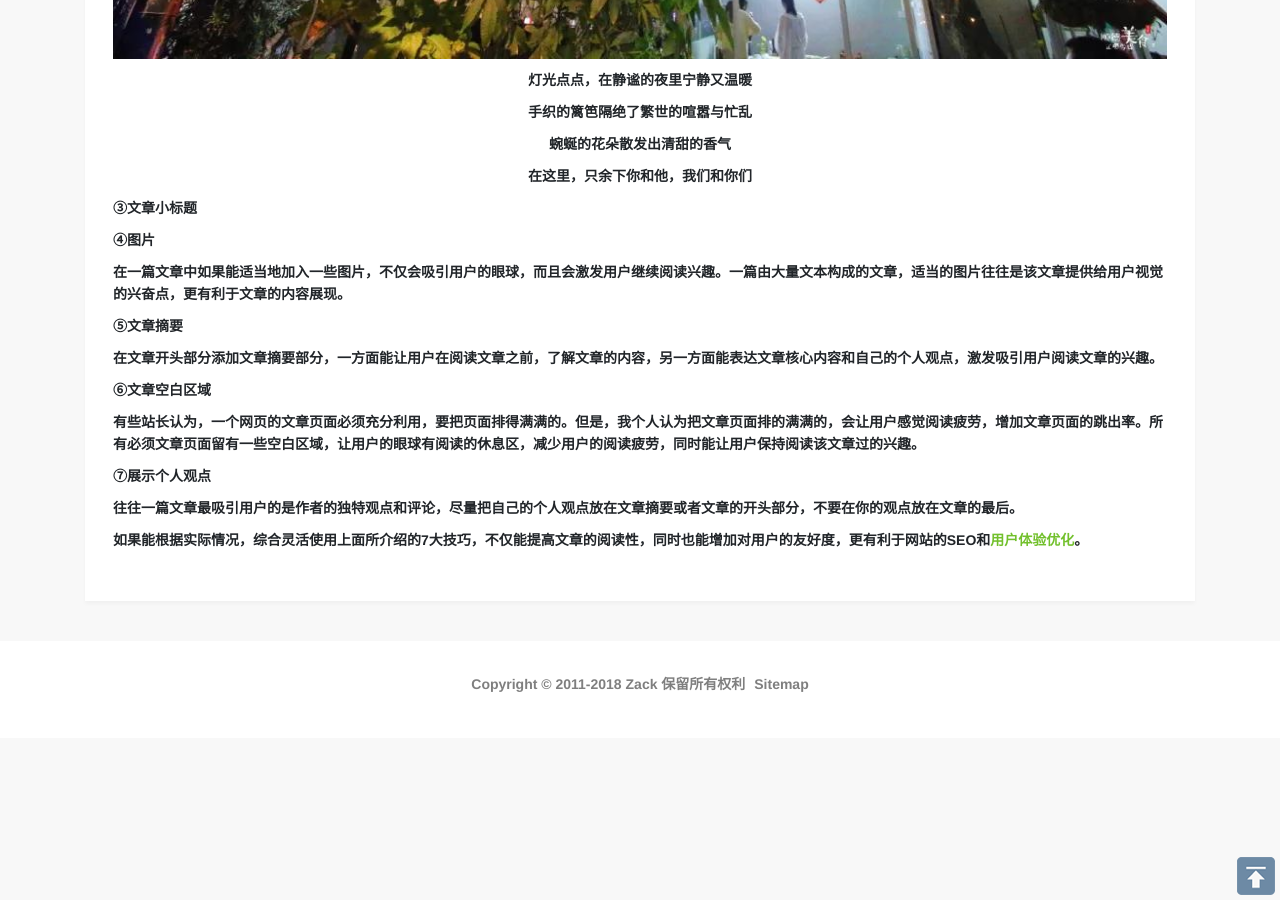
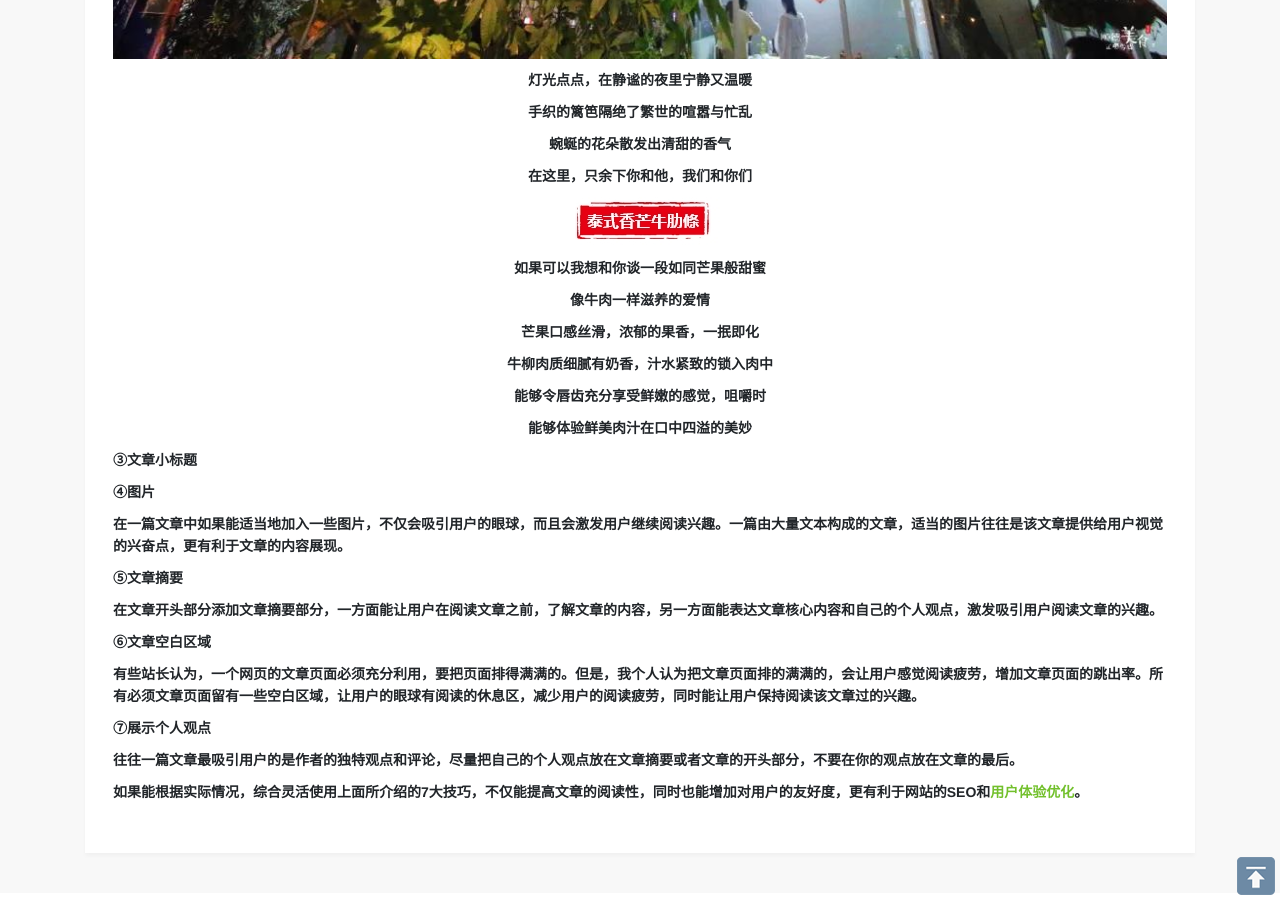
Before and after one commit to LeoQihao/LeoQihao.github.io, a Jekyll site: the page built from ueo/_posts/2011-09-06-web-read-skill.html, in a window 1280 px wide and 900 px high, scrolled down 3697 px. Built offline with Jekyll 4.4.1, drawn with Linux system fonts in a browser that asks for light colours.

Commit message:
Update 2011-09-06-web-read-skill.html

```diff
--- a/ueo/_posts/2011-09-06-web-read-skill.html
+++ b/ueo/_posts/2011-09-06-web-read-skill.html
@@ -47,6 +47,14 @@ description: 文章的阅读性是一个对用户友好的体现，熟练运用
 <p align="center">蜿蜒的花朵散发出清甜的香气</p>
 <p align="center">在这里，只余下你和他，我们和你们</p>
 
+  <p align="center"><img class="img-fluid" alt="Select Web文章列表" src="{{ site.url }}/images/ueo/6.jpg"></p>
+ <p align="center"> 如果可以我想和你谈一段如同芒果般甜蜜</p>
+<p align="center">像牛肉一样滋养的爱情</p>
+<p align="center">芒果口感丝滑，浓郁的果香，一抿即化</p>
+<p align="center">牛柳肉质细腻有奶香，汁水紧致的锁入肉中</p>
+<p align="center">能够令唇齿充分享受鲜嫩的感觉，咀嚼时</p>
+<p align="center">能够体验鲜美肉汁在口中四溢的美妙</p>
+
 <p><b>③文章小标题</b></p>
 <p></p>
 <p><b>④图片</b></p>
```
